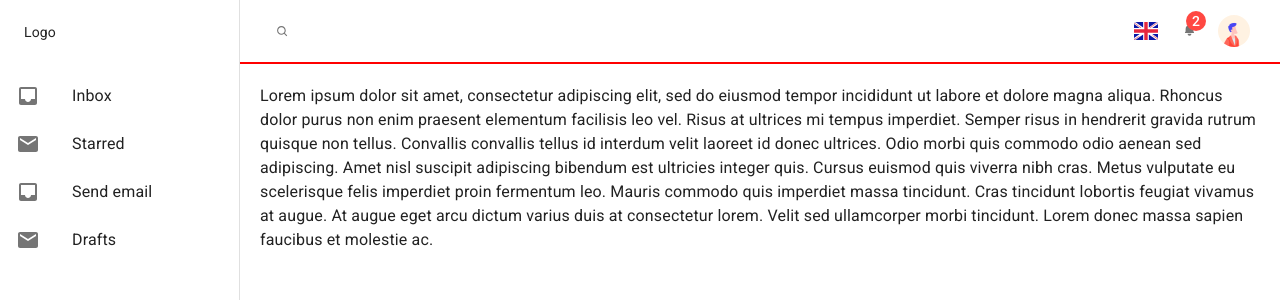
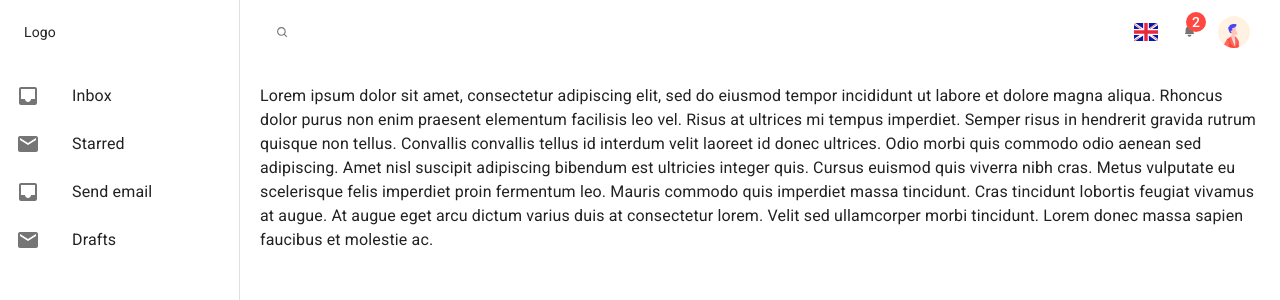
Before and after one commit to super-austin/MUISample, a React (Create React App) app: page / in a window 1280 px wide. Shown: the top 300 px of the page. Built offline with nearby package versions, Linux system fonts and the light colour scheme.

Commit message:
removed border bottom from header

```diff
--- a/src/layout/MainHeader.js
+++ b/src/layout/MainHeader.js
@@ -25,7 +25,6 @@ const AppBarStyle = styled(AppBar)(({ theme }) => ({
 }));
 
 const ToolbarStyle = styled(Toolbar)(({ theme }) => ({
-  borderBottom: "2px solid red",
   display: "flex",
   justifyContent: "space-between",
   alignContent: "flex-start",
```
